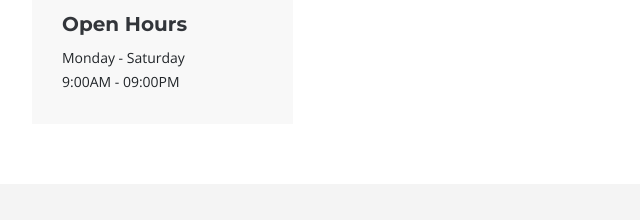
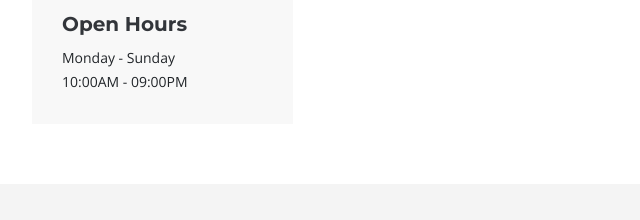
Before and after one commit to MODEWEARABLESOFFICIAL/jharkhand-india, a plain HTML site: page index.html in a window 1280 px wide. Shown: the part 4431-4651 px from the top of the page, 50-690 px from the left. Drawn offline with nearby package versions, Linux system fonts and the light colour scheme.

Commit message:
index.html

```diff
--- a/index.html
+++ b/index.html
@@ -406,8 +406,8 @@
                 <div class="info-item" data-aos="fade" data-aos-delay="500">
                   <i class="bi bi-clock"></i>
                   <h3>Open Hours</h3>
-                  <p>Monday - Saturday</p>
-                  <p>9:00AM - 09:00PM</p>
+                  <p>Monday - Sunday</p>
+                  <p>10:00AM - 09:00PM</p>
                 </div>
               </div><!-- End Info Item -->
 
```
